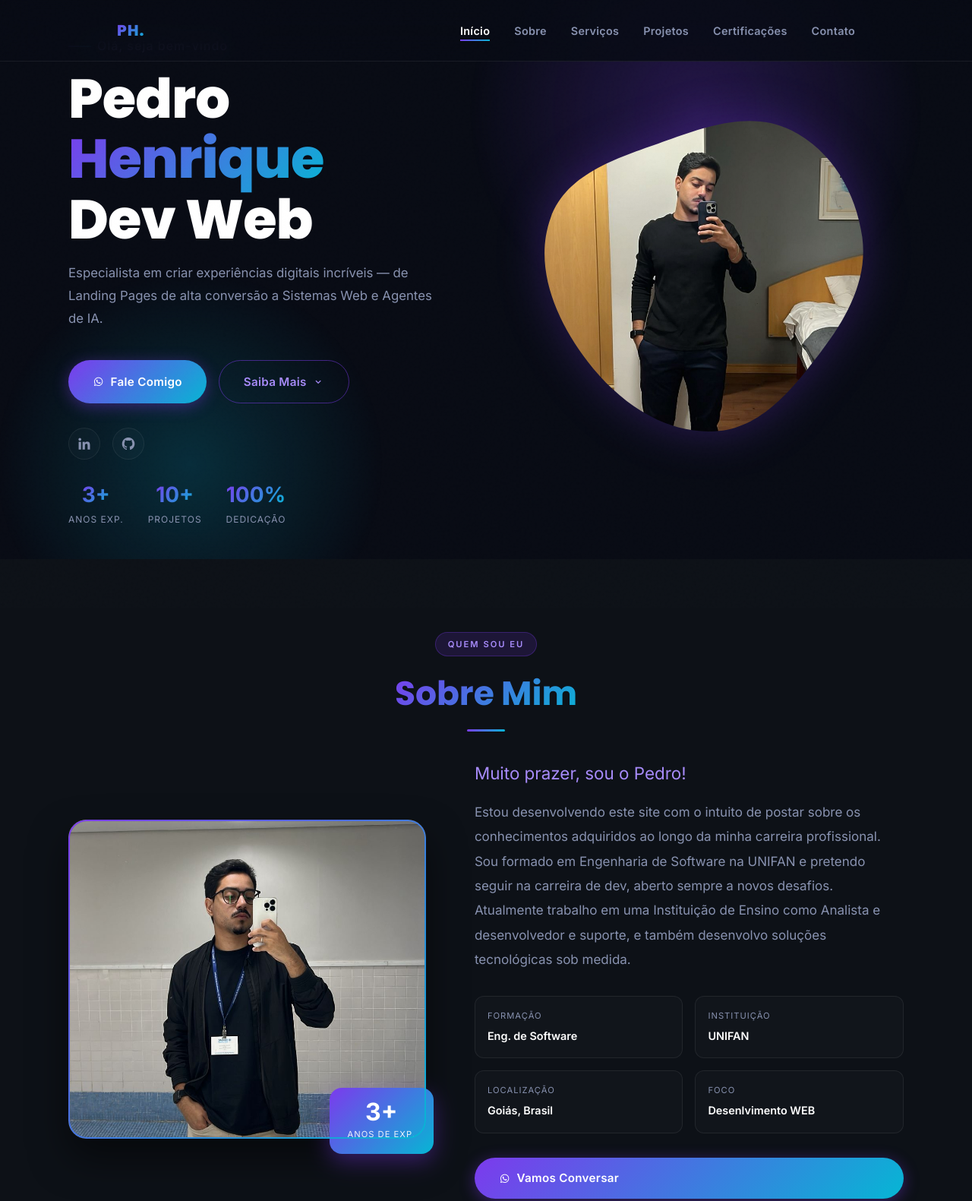
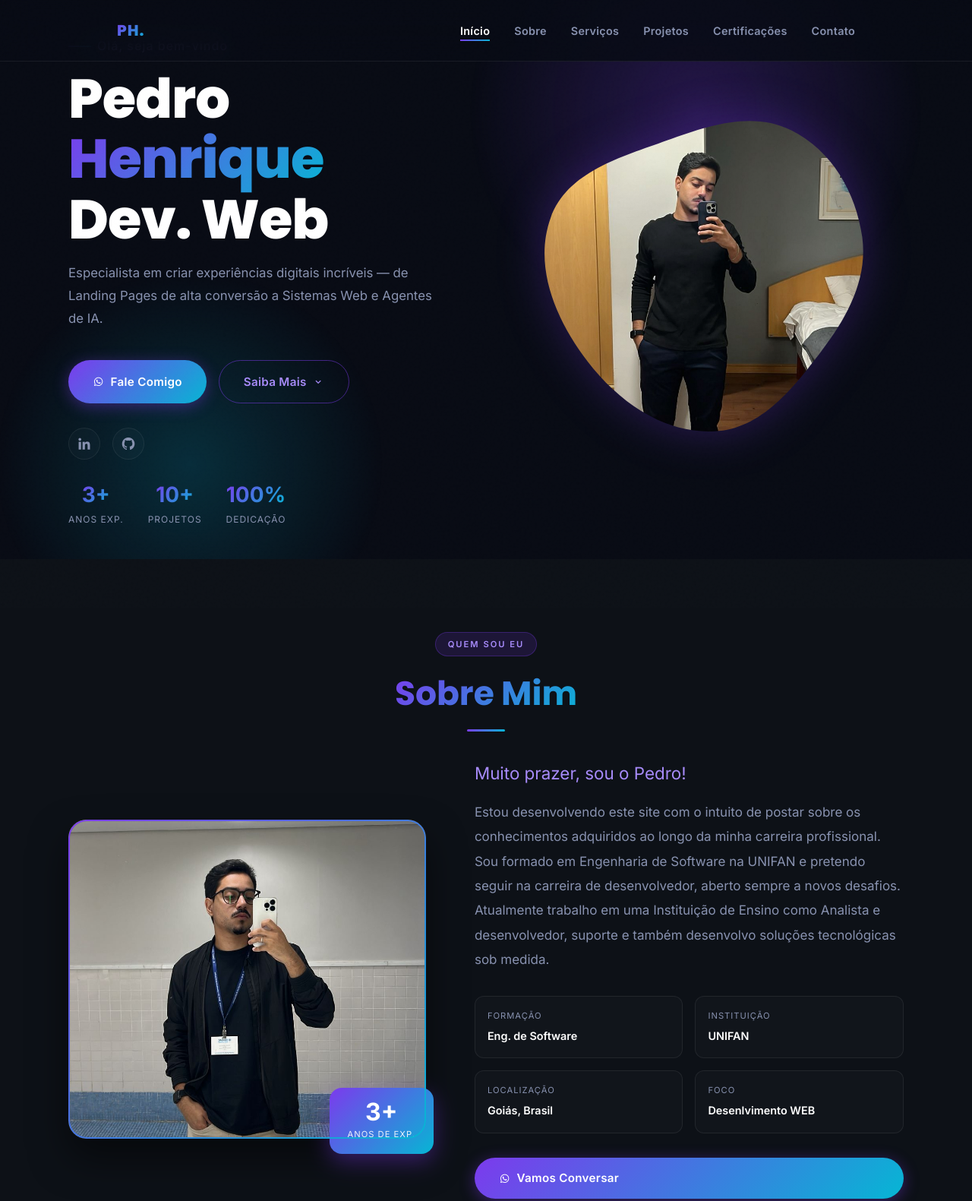
Before and after one commit to Phrs467/PortfolioPedro, a plain HTML site: page index.html in a window 1280 px wide. Shown: the top 1581 px of the page at 76% size. Drawn offline with nearby package versions, Linux system fonts and the light colour scheme.

Commit message:
alteração de texto na pag principal

```diff
--- a/index.html
+++ b/index.html
@@ -46,7 +46,7 @@
             <div class="home__container bd-grid">
                 <div class="home__data">
                     <p class="home__greeting">Olá, seja bem-vindo</p>
-                    <h1 class="home__title">Pedro<br><span>Henrique</span><br>Dev Web</h1>
+                    <h1 class="home__title">Pedro<br><span>Henrique</span><br>Dev. Web</h1>
                     <p class="home__description">Especialista em criar experiências digitais incríveis — de Landing
                         Pages de alta conversão a Sistemas Web e Agentes de IA.</p>
 
@@ -140,8 +140,8 @@
                         <p class="sobre__text">
                             Estou desenvolvendo este site com o intuito de postar sobre os conhecimentos adquiridos ao
                             longo da minha carreira profissional. Sou formado em Engenharia de Software na UNIFAN e
-                            pretendo seguir na carreira de dev, aberto sempre a novos desafios. Atualmente trabalho em
-                            uma Instituição de Ensino como Analista e desenvolvedor e suporte, e também desenvolvo
+                            pretendo seguir na carreira de desenvolvedor, aberto sempre a novos desafios. Atualmente trabalho em
+                            uma Instituição de Ensino como Analista e desenvolvedor, suporte e também desenvolvo
                             soluções tecnológicas sob medida.
                         </p>
                         <div class="sobre__info">
```
